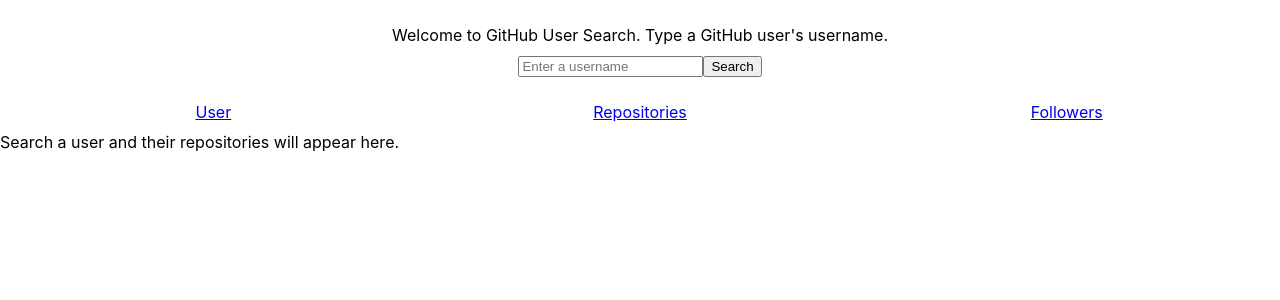
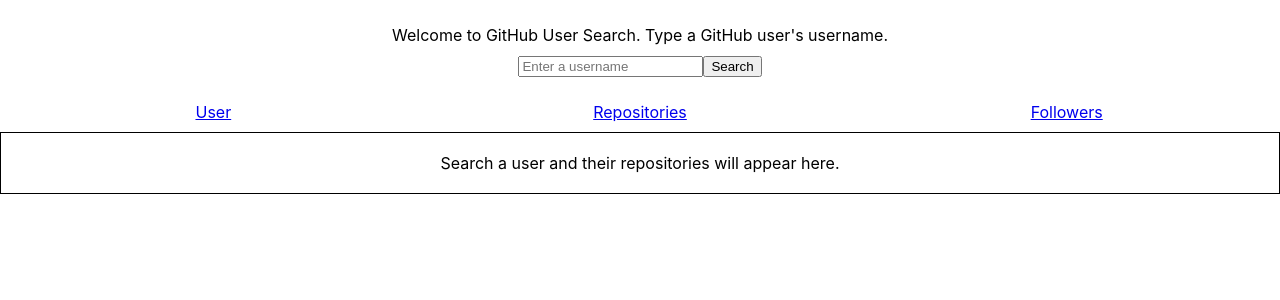
Before and after one commit to kostiskap1999/GitHub-Api-Dashboard, a React (Create React App) app: page /repos in a window 1280 px wide. Shown: the top 300 px of the page. Built offline with nearby package versions, Linux system fonts and the light colour scheme.

Commit message:
Minor style change

```diff
--- a/src/pages/followersPage.tsx
+++ b/src/pages/followersPage.tsx
@@ -56,7 +56,7 @@
   }
 
   return (
-    <div>
+    <div className='container'>
       {followers && user ?
         <div>
           <div className='center'>
@@ -80,7 +80,7 @@
             </div>
           }
         </div>
-    : <div>Search a user and their followers will appear here.</div>
+    : <div className='row'>Search a user and their followers will appear here.</div>
     }
     </div>
   )
--- a/src/pages/reposPage.tsx
+++ b/src/pages/reposPage.tsx
@@ -74,7 +74,7 @@
   }
 
   return (
-    <div>
+    <div className='container'>
       {repos && user ?
         <div>
           <div className='heading center'>{user.login}'s Repositories</div>
@@ -104,7 +104,7 @@
             </div>
           }
         </div>
-      : <div>Search a user and their repositories will appear here.</div>
+      : <div className='row'>Search a user and their repositories will appear here.</div>
      }
     </div>
   )
```
Also changed, not shown: src/app.tsx (+4 -4 lines).
